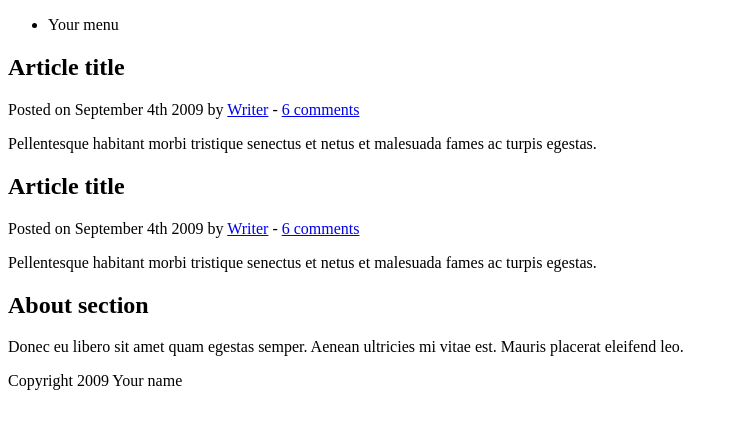
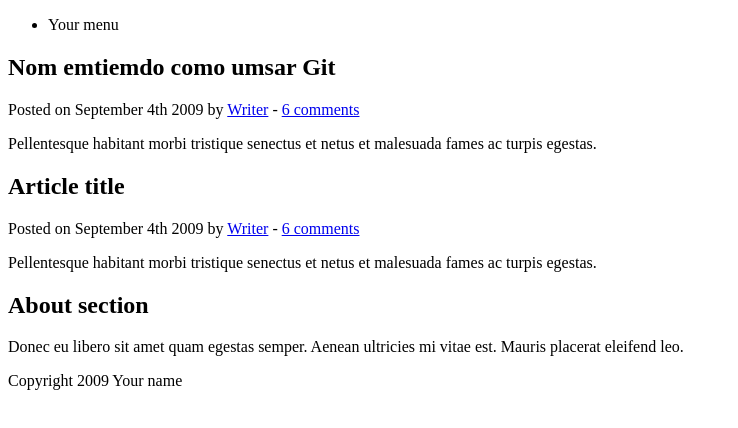
Before and after one commit to J-Porras/example-repository, a plain HTML site: page index.html in a window 1280 px wide. Shown: the whole page, without its empty margins (0-738 px from the left). Drawn offline with Linux system fonts and the light colour scheme.

Commit message:
Amyumdam

```diff
--- a/index.html
+++ b/index.html
@@ -21,7 +21,7 @@
 
 		<article>
 			<header>
-				<h2>Article title</h2>
+				<h2>Nom emtiemdo como umsar Git</h2>
 				<p>Posted on <time datetime="2009-09-04T16:31:24+02:00">September 4th 2009</time> by <a href="#">Writer</a> - <a href="#comments">6 comments</a></p>
 			</header>
 			<p>Pellentesque habitant morbi tristique senectus et netus et malesuada fames ac turpis egestas.</p>
```
